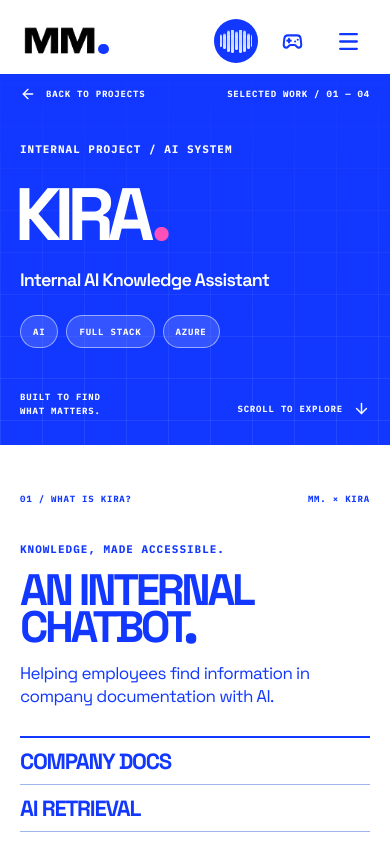
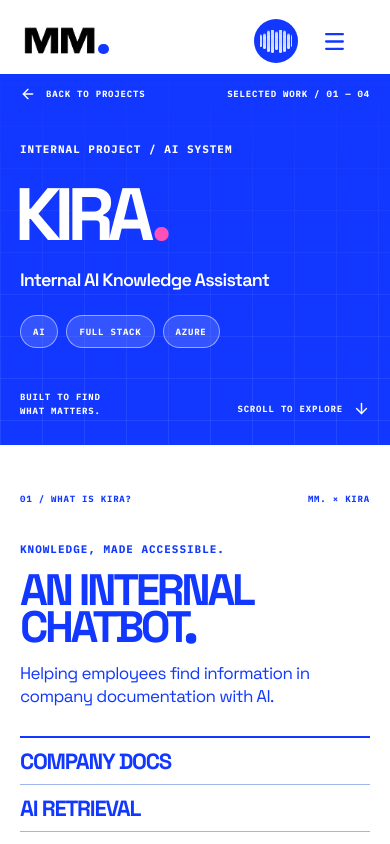
Before and after one commit to Marcella125/MM., a Next.js app: page /projects/kira in a window 390 px wide. Shown: the top 844 px of the page. Built offline with nearby package versions, Linux system fonts and the light colour scheme.

Commit message:
Remove Tetris Mobile

```diff
--- a/src/app/globals.css
+++ b/src/app/globals.css
@@ -510,10 +510,6 @@ button {
     color 0.2s ease,
     transform 0.2s ease,
     box-shadow 0.2s ease;
-}
-
-.arcade-mobile-button {
-  display: none;
 }
 
 .menu-button:hover {
@@ -1990,6 +1986,10 @@ button {
     backdrop-filter: blur(10px);
   }
 
+  .nav-link-arcade {
+    display: none;
+  }
+
   .nav-icon-badge {
     display: grid;
     place-items: center;
@@ -2059,31 +2059,6 @@ button {
   .sound-button {
     width: 44px;
     height: 44px;
-  }
-
-  .arcade-mobile-button {
-    display: grid;
-    order: 3;
-    position: relative;
-    z-index: 65;
-    width: 40px;
-    height: 40px;
-    place-items: center;
-    border: 0;
-    background: transparent;
-    color: var(--blue);
-    box-shadow: none;
-  }
-
-  .arcade-mobile-button:focus-visible {
-    outline: 3px solid var(--blue);
-    outline-offset: 3px;
-  }
-
-  body.is-menu-open .arcade-mobile-button {
-    visibility: hidden;
-    opacity: 0;
-    pointer-events: none;
   }
 
   .sound-waveform {
--- a/src/components/ArcadeGame.tsx
+++ b/src/components/ArcadeGame.tsx
@@ -27,6 +27,7 @@ export default function ArcadeGame() {
 
   useEffect(() => {
     const onOpenArcade = () => {
+      if (window.matchMedia("(max-width: 840px)").matches) return;
       openerRef.current = document.activeElement instanceof HTMLElement ? document.activeElement : null;
       setOpen(true);
     };
@@ -44,6 +45,7 @@ export default function ArcadeGame() {
 
   useEffect(() => {
     if (!open) return;
+    const mobileQuery = window.matchMedia("(max-width: 840px)");
     scrollPositionRef.current = window.scrollY;
     bodyStyleRef.current = {
       position: document.body.style.position,
@@ -64,9 +66,14 @@ export default function ArcadeGame() {
         setOpen(false);
       }
     };
+    const onViewportChange = (event: MediaQueryListEvent) => {
+      if (event.matches) setOpen(false);
+    };
     document.addEventListener("keydown", onKeyDown);
+    mobileQuery.addEventListener("change", onViewportChange);
     return () => {
       document.removeEventListener("keydown", onKeyDown);
+      mobileQuery.removeEventListener("change", onViewportChange);
       const previous = bodyStyleRef.current;
       if (previous) {
         document.body.style.position = previous.position;
--- a/src/components/Header.tsx
+++ b/src/components/Header.tsx
@@ -152,7 +152,7 @@ export default function Header() {
       >
         {navItems.map(({ label, index, href, Icon }) => (
           <MotionLink
-            className="nav-link"
+            className={`nav-link${href === "#arcade" ? " nav-link-arcade" : ""}`}
             href={isHome ? href : `/${href}`}
             key={`${label}-${index}`}
             initial="rest"
@@ -239,16 +239,6 @@ export default function Header() {
         </motion.button>
       </div>
 
-      <Link
-        className="arcade-mobile-button"
-        href={isHome ? "#arcade" : "/#arcade"}
-        aria-label="Open Tetris arcade"
-        title="Open Tetris arcade"
-        onClick={(event) => handleNavLinkClick(event, "#arcade")}
-      >
-        <Gamepad2 size={21} strokeWidth={2.3} aria-hidden="true" />
-      </Link>
-
       <button
         className="menu-button"
         type="button"
```
